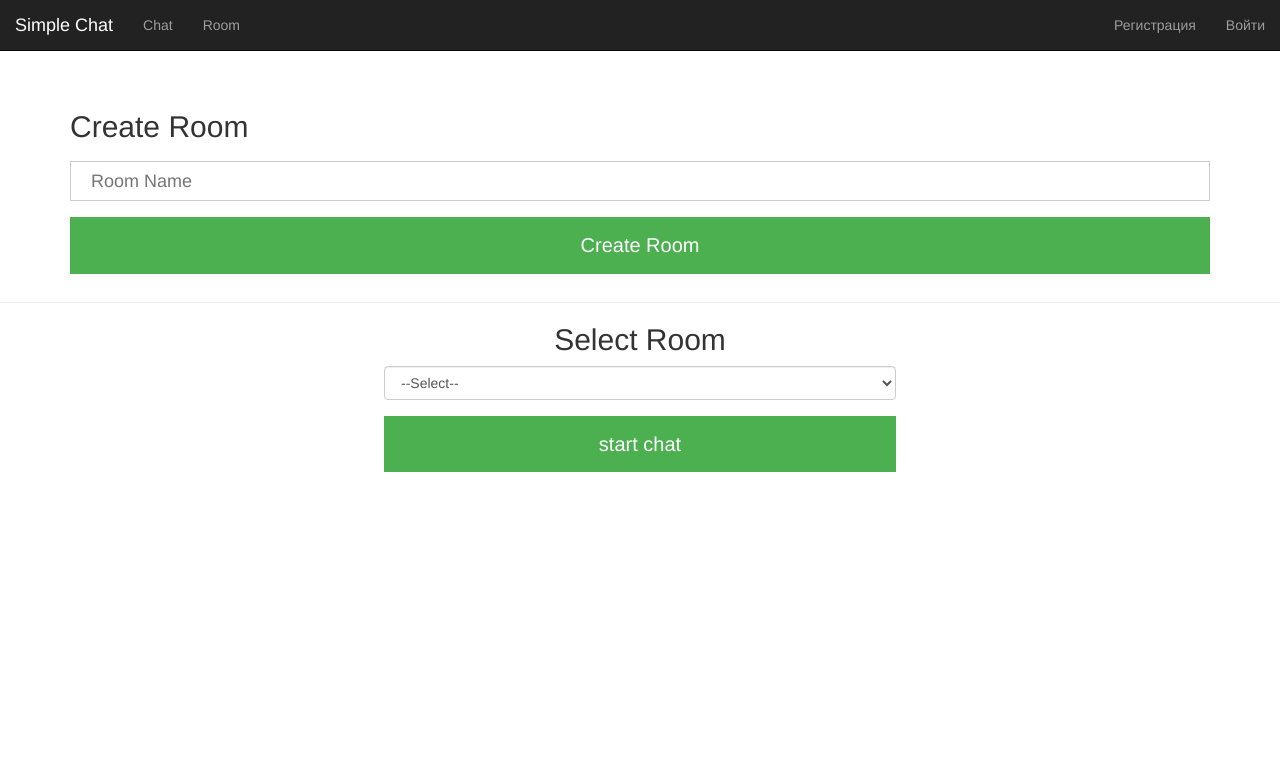
After one commit to k1rill-dev/Networking, a Django app: page /room/ in a window 1280 px wide. The commit adds this page. Shown: the top 784 px of the page. Run offline with Django 3.2, Linux system fonts and the light colour scheme; data comes from the database, SQL or seed files in the repository; both versions use the stored data as it was after the commit; some libraries are stand-ins or nearby versions.

Commit message:
add rooms
upd

```diff
--- a/chatting-app-django/chat/admin.py
+++ b/chatting-app-django/chat/admin.py
@@ -1,5 +1,5 @@
 from django.contrib import admin
-from chat.models import Message
+from .models import Message
 
 # Register your models here.
 admin.site.register(Message)
--- a/chatting-app-django/chat/models.py
+++ b/chatting-app-django/chat/models.py
@@ -24,12 +24,5 @@ class Message(models.Model):
     class Meta:
         ordering = ('timestamp',)
 
-# class ChatRoom(models.Model):
-#     room_name = models.CharField(max_length = 30)
-#     room_size = models.IntegerField(default=5)
-#     room_code = models.CharField(max_length=5)
-#     members = models.ManyToManyField(User)
-#     creation_date = models.DateTimeField(auto_now=True)
-#
-#     def __str__(self):
-#         return f'{self.pk}-{self.room_name}'
+class Room(models.Model):
+    name= models.CharField(max_length=20)
--- a/chatting-app-django/chat/urls.py
+++ b/chatting-app-django/chat/urls.py
@@ -1,14 +1,16 @@
 from django.urls import path
-from . import views
+from .views import *
 
 
 urlpatterns = [
-    path('', views.index, name='index'),
-    path('chat/', views.chat_view, name='chats'),
-    path('chat/<int:sender>/<int:receiver>/', views.message_view, name='chat'),
-    path('api/messages/<int:sender>/<int:receiver>/', views.message_list, name='message-detail'),
-    path('api/messages/', views.message_list, name='message-list'),
-    path('logout/', views.logout_user, name='logout'),
-    path('register/', views.register_view, name='register'),
-    path('user/', views.user, name='user'),
+    path('', index, name='index'),
+    path('chat/', chat_view, name='chats'),
+    path('chat/<int:sender>/<int:receiver>/', message_view, name='chat'),
+    path('api/messages/<int:sender>/<int:receiver>/', message_list, name='message-detail'),
+    path('api/messages/', message_list, name='message-list'),
+    path('logout/', logout_user, name='logout'),
+    path('register/', register_view, name='register'),
+    path('user/', user, name='user'),
+    path('room/', room, name='room'),
+    path('selectRoom/', selectRoom, name='selectRoom')
 ]
--- a/chatting-app-django/chat/views.py
+++ b/chatting-app-django/chat/views.py
@@ -2,15 +2,11 @@ from django.contrib.auth import authenticate, login, logout
 from django.contrib.auth.models import User
 from django.db.models import Q
 from django.http.response import JsonResponse, HttpResponse
-from django.shortcuts import render, redirect, get_object_or_404
+from django.shortcuts import render, redirect
 from django.views.decorators.csrf import csrf_exempt
 from django.views.generic import ListView
 from rest_framework.parsers import JSONParser
-from rest_framework.permissions import IsAuthenticated
-from rest_framework.response import Response
-from rest_framework.views import APIView
-
-from .models import Message, Profile
+from .models import Message, Profile, Room
 from .forms import SignUpForm
 from .serializers import MessageSerializer, UserSerializer
 from . import RSA
@@ -29,6 +25,7 @@ def index(request):
         else:
             return HttpResponse('{"error": "User does not exist"}')
         return redirect('chats')
+
 
 def logout_user(request):
     logout(request)
@@ -85,6 +82,7 @@ def message_list(request, sender=None, receiver=None):
             return JsonResponse(serializer.data, status=201)
         return JsonResponse(serializer.errors, status=400)
 
+
 def register_view(request):
     if request.method == 'POST':
         print("working1")
@@ -117,7 +115,6 @@ def register_view(request):
     return render(request, template, context)
 
 
-
 def chat_view(request):
     if not request.user.is_authenticated:
         return redirect('index')
@@ -134,9 +131,11 @@ def message_view(request, sender, receiver):
         rsa = RSA.Rsa()
         secret_key1 = Profile.objects.get(user=receiver)
         secret_key2 = Profile.objects.get(user=sender)
-        list1 = [(rsa.decript(i.message, secret_key1.secret_key), 1, i.timestamp) for i in Message.objects.filter(sender_id=sender, receiver_id=receiver)]
-        list2 = [(rsa.decript(i.message, secret_key2.secret_key), 0, i.timestamp) for i in Message.objects.filter(sender_id=receiver, receiver_id=sender)]
-        a = sorted(list2+list1, key=lambda x: x[-1])
+        list1 = [(rsa.decript(i.message, secret_key1.secret_key), 1, i.timestamp) for i in
+                 Message.objects.filter(sender_id=sender, receiver_id=receiver)]
+        list2 = [(rsa.decript(i.message, secret_key2.secret_key), 0, i.timestamp) for i in
+                 Message.objects.filter(sender_id=receiver, receiver_id=sender)]
+        a = sorted(list2 + list1, key=lambda x: x[-1])
         print(a)
         # qwerty = Message.objects.filter(sender_id=sender, receiver_id=receiver)
         return render(request, "chat/messages.html",
@@ -145,34 +144,19 @@ def message_view(request, sender, receiver):
                        'messages': a})
 
 
+def room(request):
+    rooms = Room.objects.all()
+    if "room" in request.POST:
+        room = Room()
+        room.name = request.POST["room"]
+        room.save()
+        return render(request, "chat/room.html", {"room": rooms})
+    return render(request, "chat/room.html", {"room": rooms})
 
-# class GetOrCreateRoomApi(APIView):
-#
-#     permission_classes = (IsAuthenticated,)
-#
-#     # get the rooms in which the user is enrolled
-#     def get(self, request):
-#         user = self.get_user(request)
-#         rooms = user.chatroom_set.all()
-#         serializer = ChatRoomSerializer(rooms, many=True)
-#         # serializer.is_valid(raise_exception=True)
-#         return Response(serializer.data)
-#
-#
-#     def post(self, request):
-#         serializer = ChatRoomSerializer(data=request.data)
-#         serializer.is_valid(raise_exception=True)
-#         serializer.save()
-#         return Response(serializer.data)
-#
-# class JoinRoomApi(APIView):
-#
-#     permission_classes = (IsAuthenticated,)
-#
-#     def post(self, request):
-#         serializer = AddUserToRoomSerializer(data=request.data)
-#         serializer.is_valid(raise_exception=True)
-#         res = serializer.save()
-#         if res is None:
-#             return Response({"error":"Can not Register You to Room"})
-#         return Response(serializer.data)
+
+def selectRoom(request):
+    if "room" in request.POST:
+        roomData = request.POST["room"].split(',')
+        request.session["roomId"] = roomData[0]
+        request.session["roomName"] = roomData[1]
+        return redirect('/chat')
--- a/chatting-app-django/templates/chat/index.html
+++ b/chatting-app-django/templates/chat/index.html
@@ -4,6 +4,7 @@
     <head>
       <!--Import Google Icon Font-->
         <link href="https://fonts.googleapis.com/icon?family=Material+Icons" rel="stylesheet">
+
 <!--        <link rel="stylesheet" href="https://maxcdn.bootstrapcdn.com/bootstrap/4.0.0/css/bootstrap.min.css" integrity="sha384-Gn5384xqQ1aoWXA+058RXPxPg6fy4IWvTNh0E263XmFcJlSAwiGgFAW/dAiS6JXm" crossorigin="anonymous">-->
         <!--Import materialize.css-->
         <link type="text/css" rel="stylesheet" href="{% static 'css/materialize.min.css' %}"  media="screen,projection"/>
@@ -13,6 +14,7 @@
         <meta name="viewport" content="width=device-width, initial-scale=1.0"/>
 
       <!--Import jQuery before materialize.js-->
+        <script src="https://cdn.tiny.cloud/1/no-api-key/tinymce/5/tinymce.min.js" referrerpolicy="origin"></script>
         <script type="text/javascript" src="https://code.jquery.com/jquery-3.2.1.min.js"></script>
         <script type="text/javascript" src="{% static 'js/materialize.min.js' %}"></script>
         <script type="text/javascript" src="{% static 'js/chat.js' %}"></script>
--- /dev/null
+++ b/chatting-app-django/templates/chat/navigation.html
@@ -0,0 +1,75 @@
+<html>
+<head>
+  <title></title>
+  <style type="text/css">
+
+@import url('https://maxcdn.bootstrapcdn.com/bootstrap/3.3.4/css/bootstrap.min.css');
+/* Fixed navbar */
+body {
+    padding-top: 90px;
+}
+/* General sizing */
+ul.dropdown-lr {
+  width: 300px;
+}
+
+/* mobile fix */
+@media (max-width: 768px) {
+  .dropdown-lr h3 {
+    color: #eee;
+  }
+  .dropdown-lr label {
+    color: #eee;
+  }
+}
+  </style>
+  <meta name="viewport" content="width=device-width, initial-scale=1">
+</head>
+<body>
+
+<link href="http://cdn.phpoll.com/css/animate.css" rel="stylesheet">
+<nav class="navbar navbar-inverse navbar-fixed-top" role="navigation">
+  <div class="container-fluid">
+    <div class="navbar-header">
+      <button type="button" class="navbar-toggle collapsed" data-toggle="collapse" data-target="#navbar" aria-expanded="false" aria-controls="navbar">
+        <span class="sr-only">Toggle navigation</span>
+        <span class="icon-bar"></span>
+        <span class="icon-bar"></span>
+        <span class="icon-bar"></span>
+      </button>
+      <a class="navbar-brand" href="\">Simple Chat</a>
+    </div>
+    <div id="navbar" class="collapse navbar-collapse">
+      <ul class="nav navbar-nav">
+        <!-- <li class="active"><a href="#">Home</a></li> -->
+        <!-- <li ><a href="#">Messages</a></li> -->
+        <li><a href="{% url 'chats'%}">Chat</a></li>
+        <li><a href="{% url 'room'%}">Room</a></li>
+      </ul>
+      <ul class="nav navbar-nav navbar-right">
+          {% if request.session.user %}
+          <li class="dropdown">
+            <a href="{% url 'logout' %}" class="dropdown-toggle"> Здравствуй, {{ request.session.user }}</a>
+          </li>
+{% else %}
+        <li class="dropdown">
+          <a href="{% url 'register' %}" class="dropdown-toggle" >Регистрация</a>
+         </li>
+
+         <li class="dropdown">
+          <a href="{% url 'index' %}" class="dropdown-toggle">Войти</a>
+
+        </li>
+{% endif %}
+
+      </ul>
+    </div>
+  </div>
+</nav>
+
+<script src="//code.jquery.com/jquery-1.10.2.min.js"></script>
+<script src="//maxcdn.bootstrapcdn.com/bootstrap/3.3.0/js/bootstrap.min.js"></script>
+
+
+</body>
+</html>
--- /dev/null
+++ b/chatting-app-django/templates/chat/room.html
@@ -0,0 +1,49 @@
+{% include 'chat/navigation.html' %}
+
+
+<form action="{% url 'room' %}" method='post'>
+    {% csrf_token %}
+  <div class="container">
+  <h2>Create Room</h2>
+    <input type='text' name="room" placeholder="Room Name" required>
+    <input type="submit" class="button" value='Create Room'>
+  </div>
+  </form>
+<hr>
+  <h2 class="text-center"> Select Room</h2>
+<div class="form-group" style="margin-left: 30%; margin-right: 30%">
+        <form action="{% url 'selectRoom' %}" method="POST">
+                {% csrf_token %}
+            <select class="form-control" name = 'room'>
+                <option>--Select--</option>
+            {% for rooms in room %}
+                <option value="{{rooms.id}},{{rooms.name}}">{{rooms.name}}</option>
+            {% endfor %}
+            </select>
+            <input type="submit" value="start chat" class="button">
+        </form>
+    </div>
+
+
+  <style>
+    input[type=text], input[type=date],input[type=password],select, .container2{
+        width: 100%;
+        height: 40px;
+        padding: 12px 20px;
+        margin: 8px 0;
+        display: inline-block;
+        border: 1px solid #ccc;
+        box-sizing: border-box;
+        font-size: 18px;
+    }
+    .button {
+        background-color: #4CAF50;
+        color: white;
+        padding: 14px 20px;
+        margin: 8px 0;
+        border: none;
+        cursor: pointer;
+        width: 100%;
+        font-size: 20px;
+    }
+  </style>
```
Also changed, not shown: chatting-app-django/chat/serializers.py (+0 -20 lines), chatting-app-django/templates/chat/chat.html (+38 -0 lines), chatting-app-django/chat/migrations/0003_chatroom.py (added), chatting-app-django/chat/migrations/0004_room_delete_chatroom.py (added), chatting-app-django/db.sqlite3.
